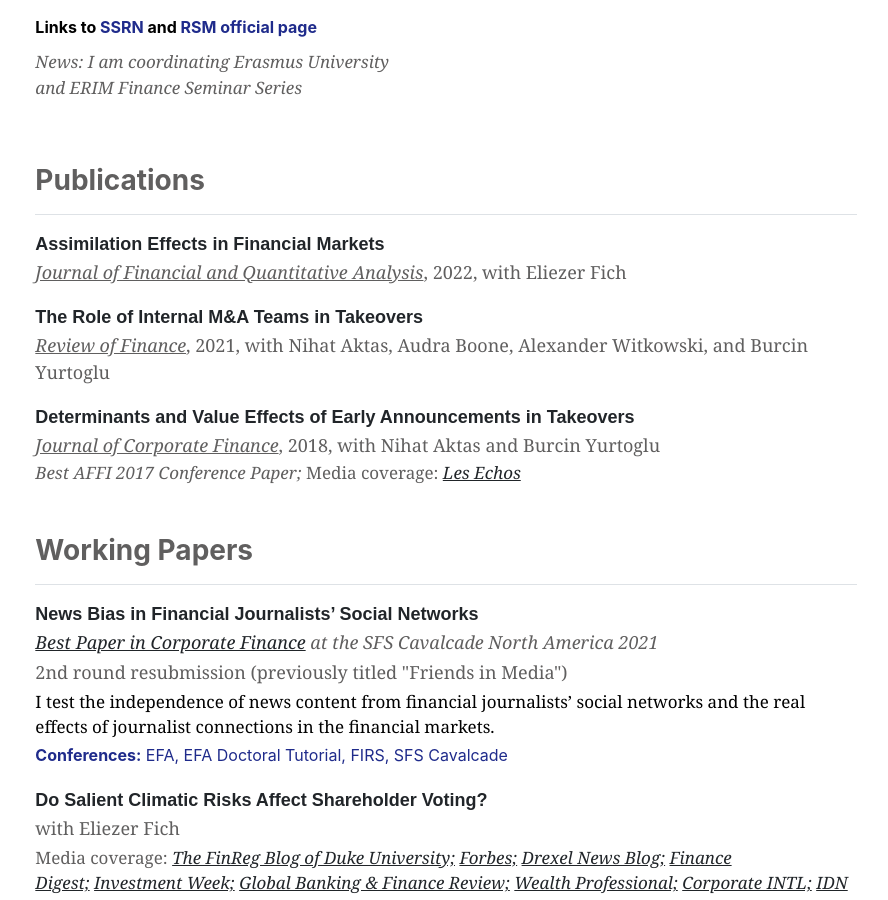
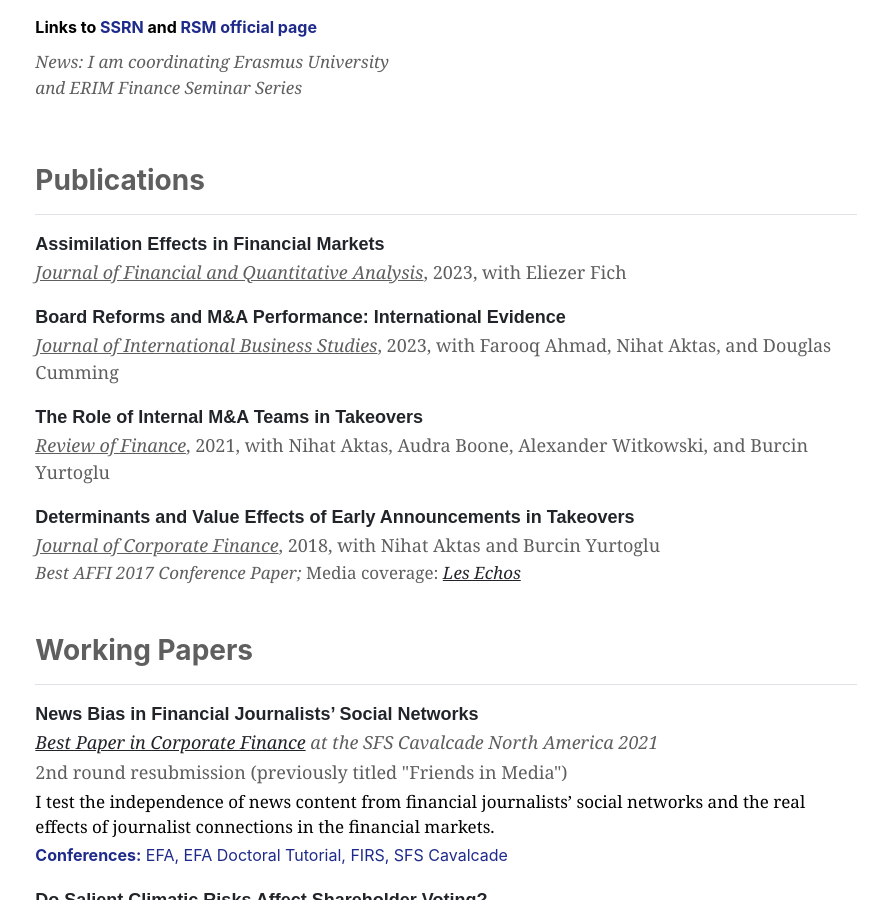
Before and after one commit to guosongxu/guosongxu.github.io, a Jekyll site: the page built from index.md, in a window 1280 px wide and 900 px high, scrolled down 497 px. Shown: the whole window, without its empty margins (194-1082 px from the left). Built offline with Jekyll 4.4.1, drawn with Linux system fonts in a browser that asks for light colours.

Commit message:
home.html

```diff
--- a/_layouts/home.html
+++ b/_layouts/home.html
@@ -16,7 +16,10 @@ layout: default
     <h3 class="fw-bold border-bottom pb-3 mb-3" style="color:#605F5F">Publications</h3>
 
     <p style="font-family:arial, 'MS Sans Serif', arial;font-size:18px;margin-bottom:1px"><strong><a href="https://papers.ssrn.com/sol3/papers.cfm?abstract_id=2996714" target="_blank" rel="noreferrer noopener" aria-label=" (opens in a new tab)" style="text-decoration:none;">Assimilation Effects in Financial Markets</a></strong></p>
-    <p style="font-family:georgia;font-size:18px;margin-bottom:18px;color:#605F5F"><em><u>Journal of Financial and Quantitative Analysis</u></em>, 2022,  with Eliezer Fich</p>
+    <p style="font-family:georgia;font-size:18px;margin-bottom:18px;color:#605F5F"><em><u>Journal of Financial and Quantitative Analysis</u></em>, 2023,  with Eliezer Fich</p>
+
+    <p style="font-family:arial, 'MS Sans Serif', arial;font-size:18px;margin-bottom:1px"><strong><a href="https://papers.ssrn.com/sol3/papers.cfm?abstract_id=4629515" target="_blank" rel="noreferrer noopener" aria-label=" (opens in a new tab)" style="text-decoration:none;">Board Reforms and M&A Performance: International Evidence</a></strong></p>
+    <p style="font-family:georgia;font-size:18px;margin-bottom:18px;color:#605F5F"><em><u>Journal of International Business Studies</u></em>, 2023,  with Farooq Ahmad, Nihat Aktas, and Douglas Cumming</p>
 
     <p style="font-family:arial, 'MS Sans Serif', arial;font-size:18px;margin-bottom:1px"><strong><a href="https://papers.ssrn.com/sol3/papers.cfm?abstract_id=3140400" target="_blank" rel="noreferrer noopener" aria-label=" (opens in a new tab)" style="text-decoration:none;">The Role of Internal M&amp;A Teams in Takeovers</a></strong></p>
     <p style="font-family:georgia;font-size:18px;margin-bottom:18px;color:#605F5F"><em><u>Review of Finance</u></em>, 2021, with Nihat Aktas, Audra Boone, Alexander Witkowski, and Burcin Yurtoglu</p>
```
